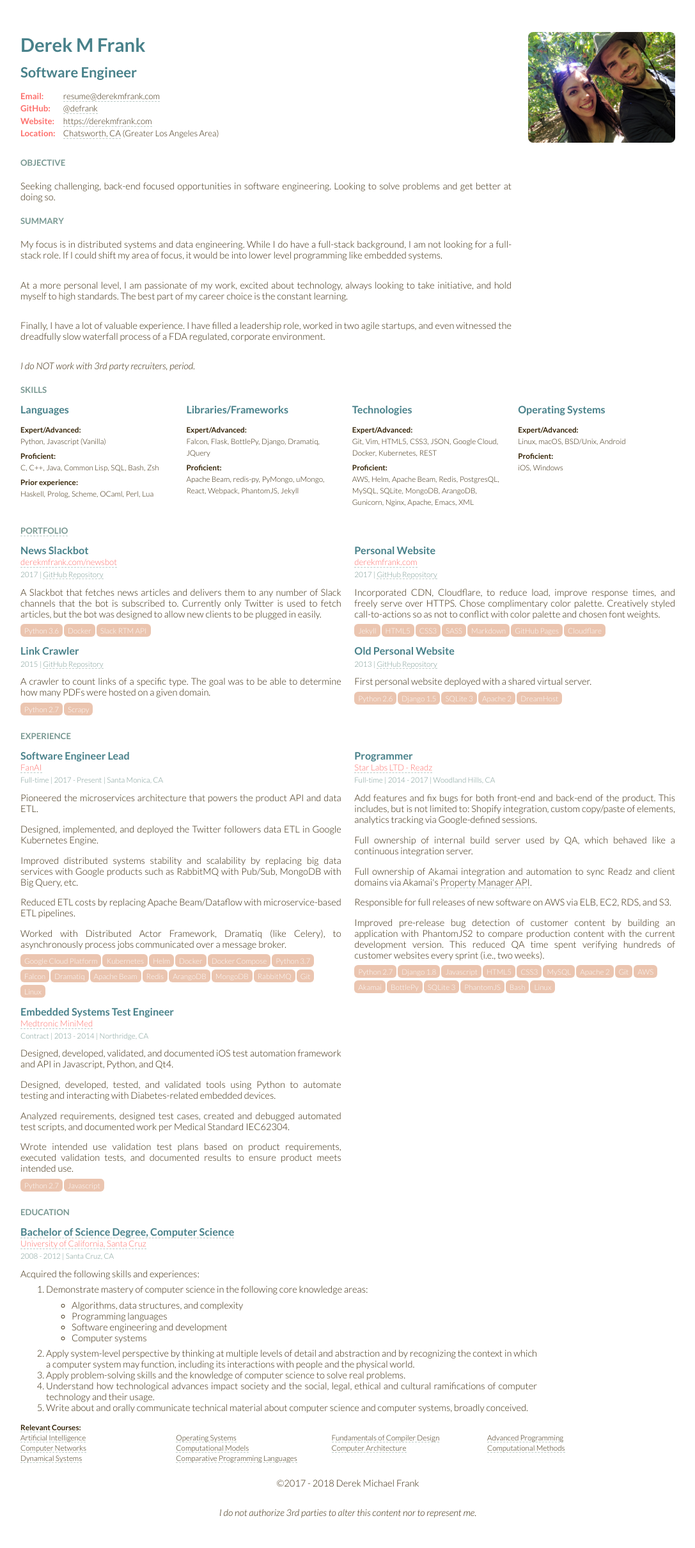
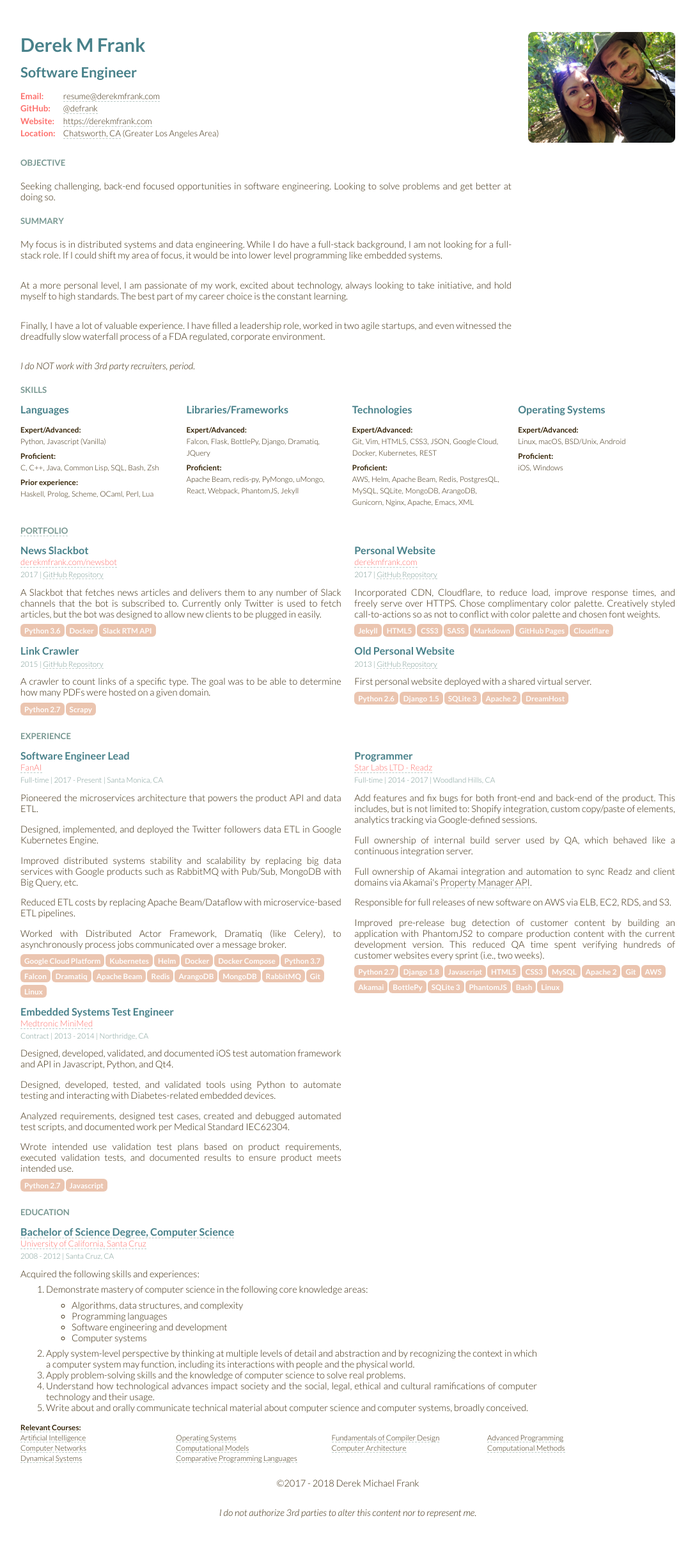
Before and after one commit to defrank/defrank.github.io, a Jekyll site: the page built from resume.html, in a window 1280 px wide. Shown: the whole page at 64% size, without its empty margins (96-1183 px from the left). Built offline with Jekyll 4.4.1, drawn with Linux system fonts in a browser that asks for light colours.

Commit message:
fix(resume): Bold tags for print

```diff
--- a/resume.html
+++ b/resume.html
@@ -422,6 +422,13 @@ layout: blank
         background-color: #EBC5B0;
         color: white;
         font-size: 0.8rem;
+        font-weight: bold;
+    }
+    @media print {
+        li.tag,
+        ul.tags li {
+            font-weight: bold;
+        }
     }
 
 
```
